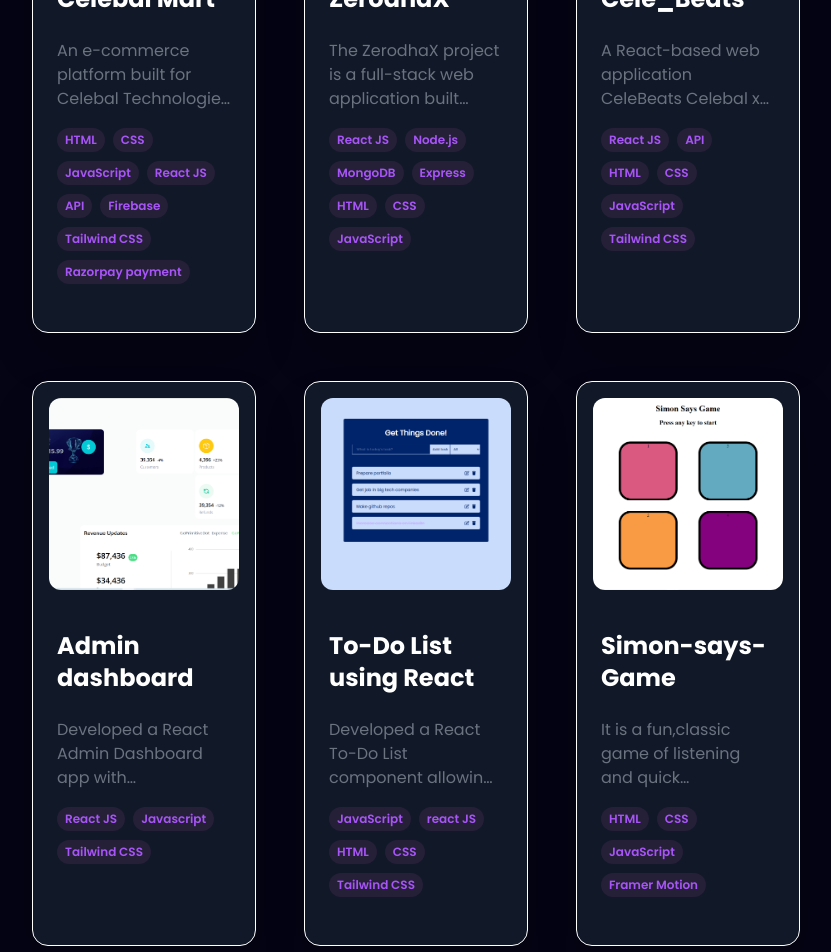
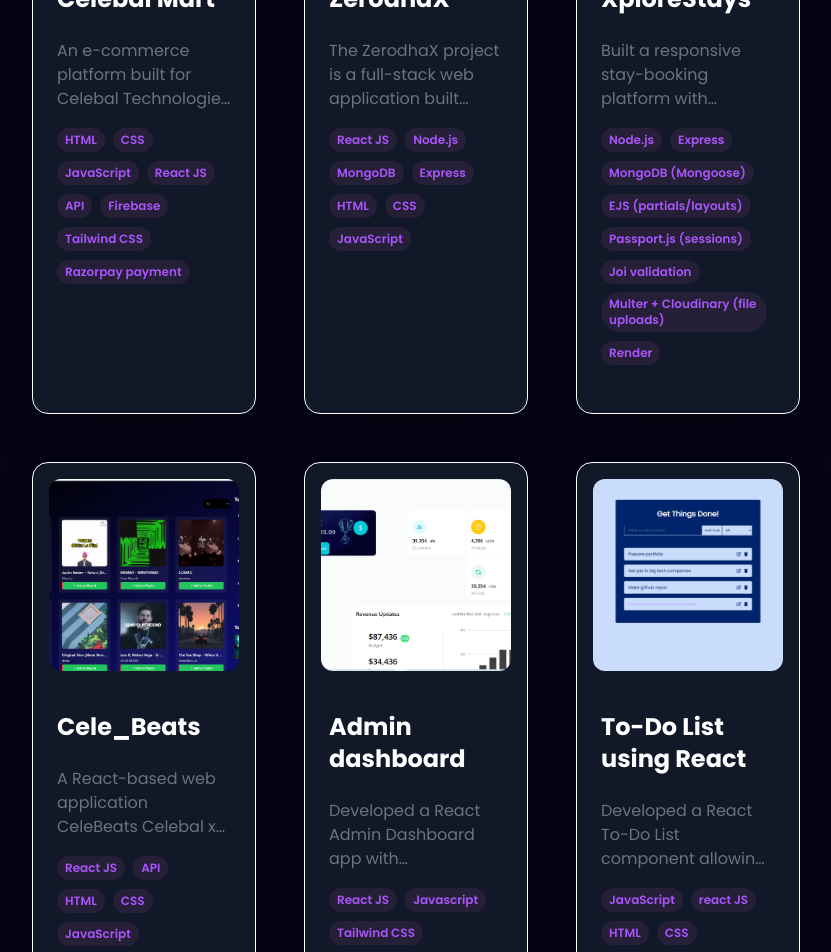
Before and after one commit to aakanshimalik/aakanshi-portfolio, a React (Vite) app: page / in a window 1280 px wide. Shown: the part 4460-5412 px from the top of the page, without its empty margins (224-1055 px from the left). Built offline with nearby package versions, Linux system fonts and the light colour scheme.

Commit message:
Updated projects in constants.js

```diff
--- a/src/constants.js
+++ b/src/constants.js
@@ -41,11 +41,13 @@ import sdpsLogo from './assets/education_logo/sdps.png';
 import celebalmartLogo from './assets/work_logo/celebal_mart.png';
 import zerodhaLogo from './assets/work_logo/zerodha.png';
 import celebeatsLogo from './assets/work_logo/celebeats.png';
+import xplorelogo from './assets/work_logo/xplorelogo.png';
 import dashboardLogo from './assets/work_logo/admin_dash.png';
 import todoLogo from './assets/work_logo/To-do.png';
 import simonLogo from './assets/work_logo/simon.png';
 import onlinemealLogo from './assets/work_logo/online-meal.png';
 import weatherLogo from './assets/work_logo/weather.png';
+
 
 
 export const SkillsInfo = [
@@ -188,8 +190,18 @@ export const SkillsInfo = [
       github: "https://github.com/aakanshimalik/ZerodhaX",
       webapp: " https://zerodhaclone-frontend-3q4m.onrender.com",
     },
+     {
+      id: 2,
+      title: "XploreStays",
+       description:
+        "Built a responsive stay-booking platform with advanced search, dual ratings, transparent pricing, and a secure booking flow. Implemented authentication, role-based access, and image uploads, Node.js, Express.js, and MongoDB, followed MVC architecture, and deployed on Render.",
+      image: xplorelogo,
+      tags: ["Node.js", "Express", "MongoDB (Mongoose)", "EJS (partials/layouts)", "Passport.js (sessions)", "Joi validation", "Multer + Cloudinary (file uploads)","Render"],
+      github: "https://github.com/aakanshimalik/XploreStays",
+      webapp: "https://xplorestays.onrender.com/listings.onrender.com",
+    },
     {
-      id: 2,
+      id: 3,
       title: "Cele_Beats",
       description:
         "A React-based web application CeleBeats Celebal x Beats - A music app for celebal Technologies in collaboration with spotify.Cele — short for Celebal Technologies, Beats — emphasizing the rhythmic, musical core of the app. Together, CeleBeats represents the idea of celebrating beats from around the world — music that speaks to a location culture, people, or trending sounds.",
@@ -198,8 +210,8 @@ export const SkillsInfo = [
       github: "https://github.com/aakanshimalik/CeleBeats-SpotifyClone",
       webapp: "https://celebeats-spotifyclone.onrender.com",
     },
-    {
-      id: 3,
+     {
+      id: 4,
       title: "Admin dashboard",
       description:
         "Developed a React Admin Dashboard app with customizable themes, tables, charts, calendar, and Kanban board. Implemented interactive features, seamless integration, and smooth user experience.",
@@ -208,18 +220,18 @@ export const SkillsInfo = [
       github: "https://github.com/aakanshimalik/CelebalInternship_Assignment4AdminDashboard",
       webapp: "https://celebalinternship.onrender.com",
     },
-    {
-      id: 4,
+     {
+      id: 5,
       title: "To-Do List using React",
       description:
         "Developed a React To-Do List component allowing task addition, removal, and completion marking. Validate task input, display tasks dynamically, and offer optional sorting, filtering, and localStorage integration.",
       image: todoLogo,
-      tags: ["JavaScript","react JS", "HTML", "CSS","Tailwind CSS"],
+       tags: ["JavaScript","react JS", "HTML", "CSS","Tailwind CSS"],
       github: "https://github.com/aakanshimalik/ToDoList_CelebalAssignment2",
       webapp: "https://todolist-celebalassignment2.onrender.com",
     },
     {
-      id: 5,
+      id: 6,
       title: "Simon-says-Game",
       description:
         "It is a fun,classic game of listening and quick reflexes.One player,Simon gives commands like Simon says red color blink ,Player should click on red color. And in next level player should touch red color then another color blinked by the simon.",
@@ -229,7 +241,7 @@ export const SkillsInfo = [
       webapp: "https://simon-says-game-3swd.onrender.com",
     },
     {
-      id: 6,
+      id: 7,
       title: "Online-Meal Website",
       description:
         "The Online Meal Ordering Project is a simple web application developed using HTML & CSS, designed to provide users with a seamless platform for browsing and ordering meals online. This project highlights my ability to create engaging and functional front-end applications while focusing on UI/UX design and interactivity.",
@@ -239,7 +251,7 @@ export const SkillsInfo = [
       webapp: "https://online-meal-website.onrender.com",
     },
     {
-      id: 7,
+      id: 8,
       title: "Weather App",
       description:
         "The Weather App is a web application built using HTML, CSS, and JavaScript that fetches real-time weather data from an external API. Users can search for the weather in any location, and the app will display key information such as temperature, humidity, wind speed, and weather conditions. The app features a clean and responsive interface, ensuring a smooth experience across different devices.",
@@ -249,4 +261,5 @@ export const SkillsInfo = [
       webapp: "https://weather-ii01.onrender.com",
     },
 
+
   ];
```
